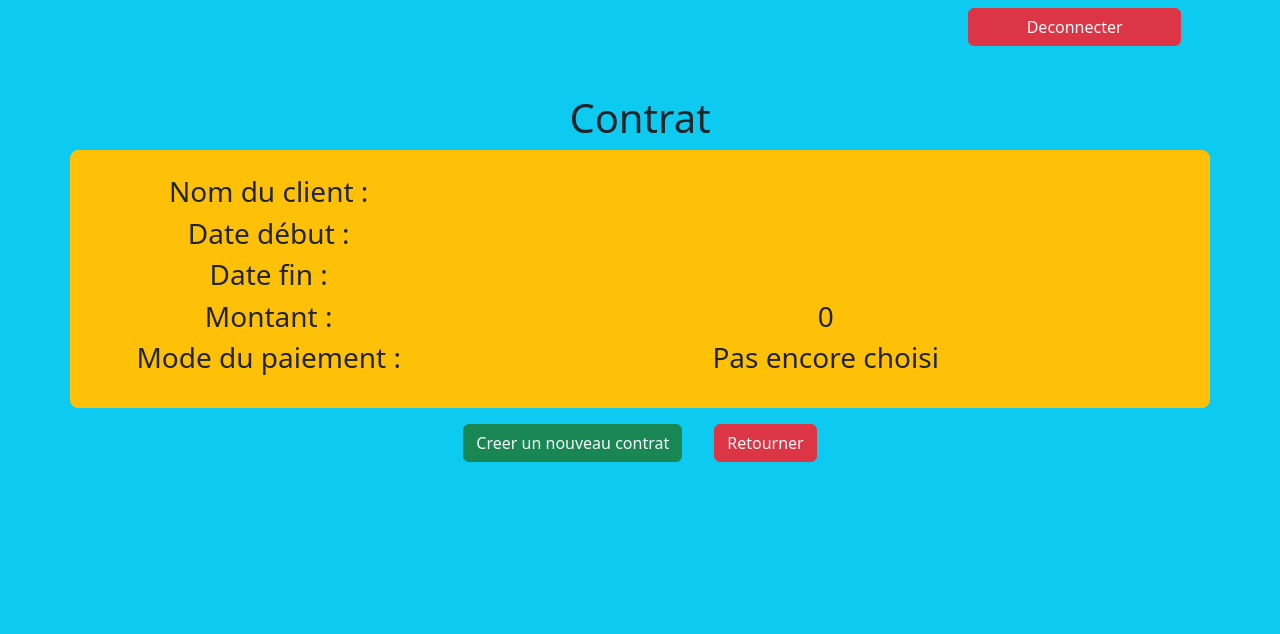
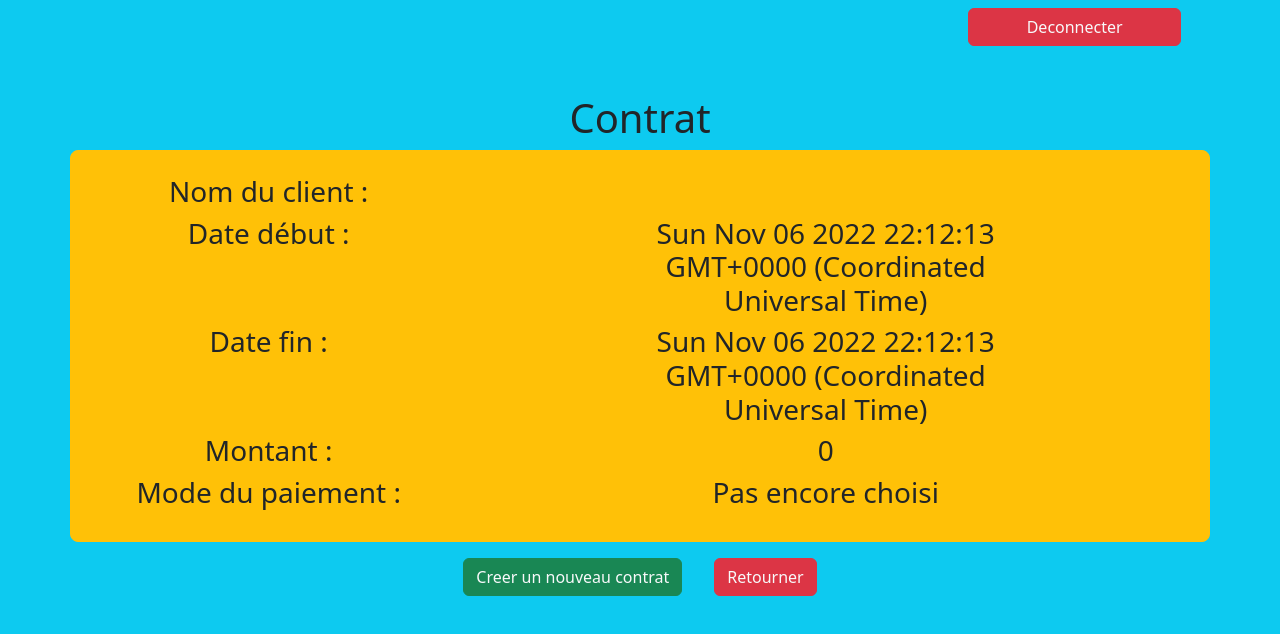
Before and after one commit to yanzhou87/gestionContrat_JavaAngular, an Angular app in the folder angular-contrats/: page /contrat in a window 1280 px wide. Shown: the top 634 px of the page. Built offline with nearby package versions, Linux system fonts and the light colour scheme; no server answers.

Commit message:
mise a jout

```diff
--- a/angular-contrats/src/app/contrat/contrat.component.ts
+++ b/angular-contrats/src/app/contrat/contrat.component.ts
@@ -13,8 +13,8 @@ export class ContratComponent implements OnInit {
   contrat : Contrat = {
     id: 0,
     nom: "",
-    dateDebut: "",
-    dateFin:"",
+    dateDebut: new Date(),
+    dateFin:new Date(),
     nomClient: "",
     montant: 0,
     modeDuPaiement: ""
--- a/angular-contrats/src/app/creer-contrat/creer-contrat.component.ts
+++ b/angular-contrats/src/app/creer-contrat/creer-contrat.component.ts
@@ -14,8 +14,8 @@ export class CreerContratComponent implements OnInit {
   contrat: Contrat = {
     id: 0,
     nom: "",
-    dateDebut:"",
-    dateFin:"",
+    dateDebut:new Date(),
+    dateFin:new Date(),
     nomClient: "",
     montant: 0,
     modeDuPaiement: ""
@@ -75,20 +75,20 @@ export class CreerContratComponent implements OnInit {
   changerUnMois(){
     this.durer1mois = !this.durer1mois
     if (this.durer1mois && this.contrat.dateDebut) {
-      //this.contrat.dateFin = new Date(
-        // this.contrat.dateDebut.getFullYear(),
-        // this.contrat.dateDebut.setUTCMonth(this.contrat.dateDebut.getUTCMonth()+1),
-        // this.contrat.dateDebut.getUTCDay())
+      this.contrat.dateFin = new Date(
+        this.contrat.dateDebut.getFullYear(),
+        this.contrat.dateDebut.setUTCMonth(this.contrat.dateDebut.getUTCMonth()+1),
+        this.contrat.dateDebut.getUTCDay())
     }
   }
 
   changerTroisMois(){
     this.durer3mois = !this.durer3mois
     if (this.durer3mois && this.contrat.dateDebut) {
-      // this.contrat.dateFin = new Date(
-      //   this.contrat.dateDebut.getUTCFullYear(),
-      //   this.contrat.dateDebut.setUTCMonth(this.contrat.dateDebut.getUTCMonth()+3),
-      //   this.contrat.dateDebut.getUTCDay())
+      this.contrat.dateFin = new Date(
+        this.contrat.dateDebut.getUTCFullYear(),
+        this.contrat.dateDebut.setUTCMonth(this.contrat.dateDebut.getUTCMonth()+3),
+        this.contrat.dateDebut.getUTCDay())
     }
   }
 
@@ -98,11 +98,11 @@ export class CreerContratComponent implements OnInit {
     const mois = this.contrat.dateDebut.toString().split("-")[1]
     const jour = this.contrat.dateDebut.toString().split("-")[2]
     if (this.durer6mois && this.contrat.dateDebut) {
-      // this.contrat.dateFin = new Date(
-      //   this.contrat.dateDebut.getUTCFullYear(),
-      //   this.contrat.dateDebut.setUTCMonth(this.contrat.dateDebut.getUTCMonth()+6),
-      //   this.contrat.dateDebut.getUTCDay())
-      this.contrat.dateFin += +  jour.toString() + "-" +(Number(mois) + 6).toString() +"-" + annee.toString()
+      this.contrat.dateFin = new Date(
+        this.contrat.dateDebut.getUTCFullYear(),
+        this.contrat.dateDebut.setUTCMonth(this.contrat.dateDebut.getUTCMonth()+6),
+        this.contrat.dateDebut.getUTCDay())
+      //this.contrat.dateFin += +  jour.toString() + "-" +(Number(mois) + 6).toString() +"-" + annee.toString()
 
       console.log(this.contrat.dateFin)
     }
@@ -111,10 +111,10 @@ export class CreerContratComponent implements OnInit {
   changerUneAnnee(){
     this.durer1anee = !this.durer1anee
     if (this.durer1anee && this.contrat.dateDebut) {
-      // this.contrat.dateFin = new Date(
-      //   this.contrat.dateDebut.setUTCFullYear(this.contrat.dateDebut.getUTCFullYear() + 1),
-      //   this.contrat.dateDebut.getUTCMonth(),
-      //   this.contrat.dateDebut.getUTCDay())
+      this.contrat.dateFin = new Date(
+        this.contrat.dateDebut.setUTCFullYear(this.contrat.dateDebut.getUTCFullYear() + 1),
+        this.contrat.dateDebut.getUTCMonth(),
+        this.contrat.dateDebut.getUTCDay())
     }
     console.log(this.contrat.dateFin)
   }
--- a/angular-contrats/src/app/menu/menu.component.ts
+++ b/angular-contrats/src/app/menu/menu.component.ts
@@ -15,7 +15,6 @@ export class MenuComponent implements OnInit {
 
   ngOnInit(): void {
     this.nomCourant = this.userService.getNomCourrant();
-    window.location.href = "/menu"
   }
 
   deconnecter(){
--- a/angular-contrats/src/app/models/contrat.ts
+++ b/angular-contrats/src/app/models/contrat.ts
@@ -1,8 +1,8 @@
 export interface Contrat{
   id: number;
   nom: string;
-  dateDebut: "";
-  dateFin: "";
+  dateDebut: Date;
+  dateFin: Date;
   nomClient: string;
   montant: number;
   modeDuPaiement: string;
--- a/angular-contrats/src/app/oublier-mot-de-passe/oublier-mot-de-passe.component.ts
+++ b/angular-contrats/src/app/oublier-mot-de-passe/oublier-mot-de-passe.component.ts
@@ -13,7 +13,7 @@ export class OublierMotDePasseComponent implements OnInit {
   verifierMotDePasse: string = "";
   erreurPourMotDePasse: boolean = false;
   erreurPourVerifierMotDePasse: boolean = false;
-  changeMotDePasse : boolean = true
+  changeMotDePasse : boolean = false
   erreurPourCourriel: boolean = false
   hide = true;
   constructor(private userService: UserService) { }
@@ -22,12 +22,11 @@ export class OublierMotDePasseComponent implements OnInit {
   }
 
   getCourriel(){
-    console.log("confirmer")
     this.userService.getCourriel(this.courriel).subscribe(
       {
         next: value => {
           this.changeMotDePasse = true
-          console.log(value)
+          console.log("value : "+value.toString().length)
         },
         error: err => {
           if(err.status == 404){
```
